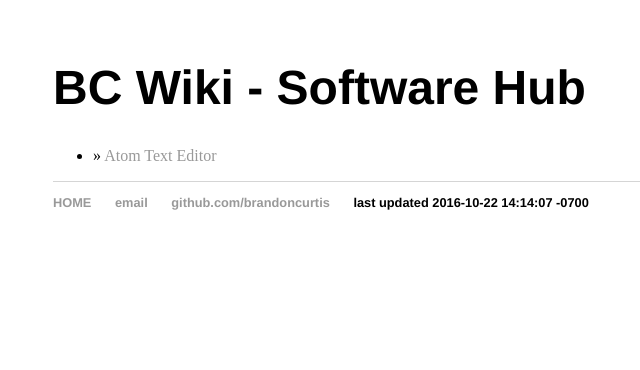
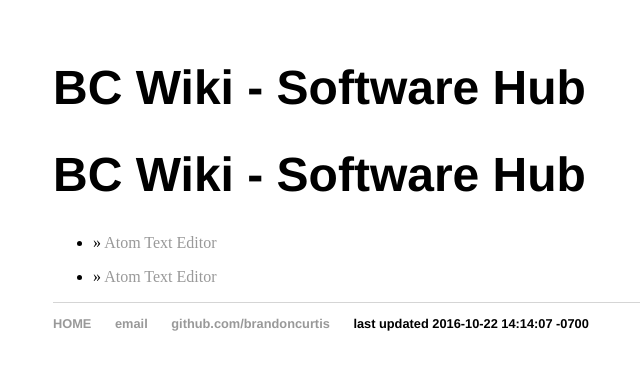
Before and after one commit to brandoncurtis/wiki, a Jekyll site: the page built from _wikihubs/software.html, in a window 1280 px wide. Shown: the top 370 px of the page, without its empty margins (139-779 px from the left). Built offline with Jekyll 4.4.1, drawn with Linux system fonts in a browser that asks for light colours.

Commit message:
creating a hub template

```diff
--- a/_layouts/wikihub.html
+++ b/_layouts/wikihub.html
@@ -1,10 +1,16 @@
 ---
 layout: default
 ---
+
 <h1>{{ page.title }}</h1>
-<ul class="posts">
 
-  {% for post in site.posts %}
-    <li><span>{{ post.date | date_to_string }}</span> » <a href="{{ post.url }}" title="{{ post.title }}">{{ post.title }}</a></li>
+{{ content }}
+
+<ul class="wikipages">
+
+  {% for wikipage in site.wikipages %}
+  {% if wikipage.category == page.category %}
+    <li> » <a href="{{ site.baseurl }}{{ wikipage.url }}" title="{{ wikipage.title }}">{{ wikipage.title }}</a></li>
+  {% endif %}
   {% endfor %}
 </ul>
--- a/_wikihubs/software.html
+++ b/_wikihubs/software.html
@@ -1,5 +1,5 @@
 ---
-layout: default
+layout: wikihub
 title: BC Wiki - Software Hub
 permalink: software
 category: software
```
